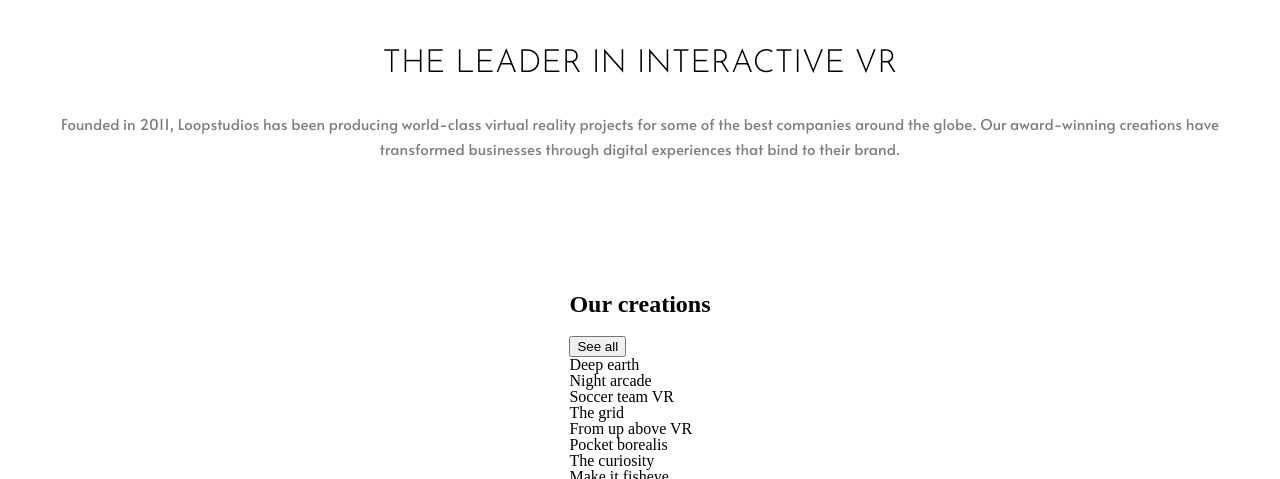
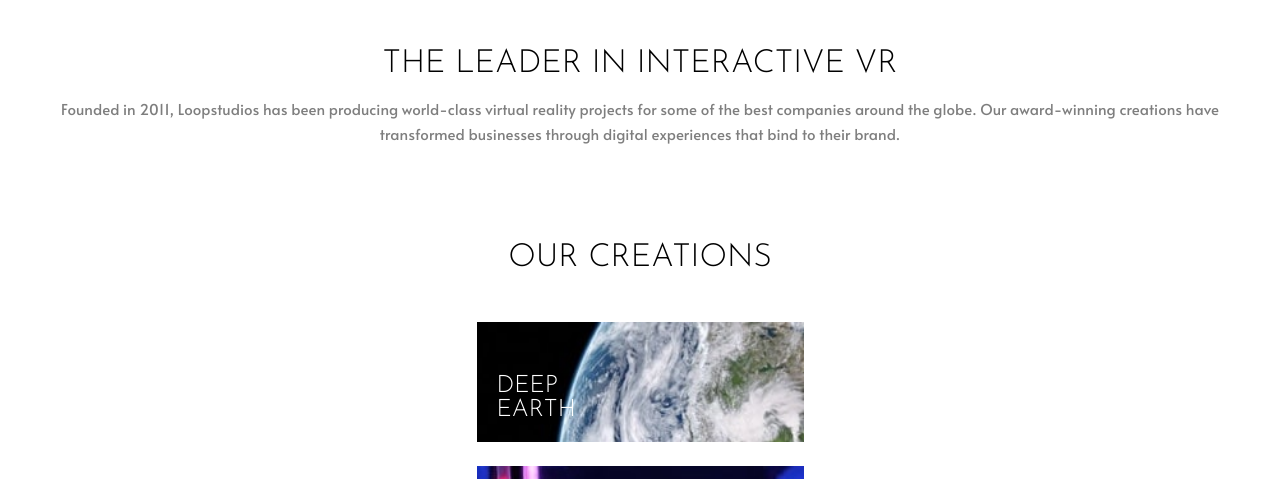
Before and after one commit to SlobodanStojkovic/landing-page-loop-studios, a website: page index.html in a window 1280 px wide. Shown: the part 973-1452 px from the top of the page. Drawn offline with Linux system fonts and the light colour scheme.

Commit message:
Add creations section mobile styles

```diff
--- a/index.html
+++ b/index.html
@@ -79,9 +79,9 @@
       </header>
 
       <section class="interactive" title="Interactive section">
-        <div class="interactive__img-div">
+        <div class="interactive__img-wrapper">
           <img
-            class="interactive__img-div__img"
+            class="interactive__img-wrapper__img"
             src="./src/img/mobile/image-interactive.jpg"
             alt="interactive game"
           />
@@ -105,13 +105,15 @@
         <div class="creations__wrapper">
           <h2 class="creations__subtitle">Our creations</h2>
 
-          <button class="creations__button" title="See all">See all</button>
+          <div class="creations__btn-wrapper">
+            <button class="creations__button" title="See all">See all</button>
+          </div>
 
           <div class="creations__gallery">
             <div class="creations__gallery__item">
               <span class="creations__gallery__title">Deep earth</span>
             </div>
-            <div class="creations__gallery-item">
+            <div class="creations__gallery__item">
               <span class="creations__gallery__title">Night arcade</span>
             </div>
             <div class="creations__gallery__item">
--- a/src/scss/index.scss
+++ b/src/scss/index.scss
@@ -129,7 +129,7 @@ $alata: "Alata";
   flex-direction: column;
   align-items: center;
 
-  &__img-div {
+  &__img-wrapper {
     padding: 96px 20px 48px;
 
     &__img {
@@ -162,6 +162,134 @@ $alata: "Alata";
       mix-blend-mode: normal;
       opacity: 0.5;
       padding: 16px 48px 96px 48px;
+      margin: 0;
+    }
+  }
+}
+
+.creations {
+  &__wrapper {
+    display: flex;
+    flex-direction: column;
+  }
+
+  &__subtitle {
+    margin: 0;
+    padding: 0px 48px 24px;
+    font-family: Josefin Sans;
+    font-style: normal;
+    font-weight: 300;
+    font-size: 32px;
+    line-height: 32px;
+    text-align: center;
+    text-transform: uppercase;
+  }
+
+  &__btn-wrapper {
+    order: 2;
+    align-self: center;
+    padding: 12px 34px 96px;
+  }
+
+  &__button {
+    padding: 13px 40px;
+    font-family: $alata;
+    font-size: 14px;
+    line-height: 14px;
+    letter-spacing: 5px;
+    text-transform: uppercase;
+    border: 1px solid $black;
+  }
+
+  &__gallery {
+    &__item {
+      width: 327px;
+      height: 120px;
+      margin: 24px;
+      background-size: cover;
+
+      &:nth-child(1) {
+        background-image: url(../img/mobile/image-deep-earth.jpg);
+
+        @media (min-width: 1024px) {
+          background-image: url(../img/desktop/image-deep-earth.jpg);
+        }
+      }
+
+      &:nth-child(2) {
+        background-image: url(../img/mobile/image-night-arcade.jpg);
+
+        @media (min-width: 1024px) {
+          background-image: url(../img/desktop/image-night-arcade.jpg);
+        }
+      }
+
+      &:nth-child(3) {
+        background-image: url(../img/mobile/image-soccer-team.jpg);
+
+        @media (min-width: 1024px) {
+          background-image: url(../img/desktop/image-soccer-team.jpg);
+        }
+      }
+
+      &:nth-child(4) {
+        background-image: url(../img/mobile/image-grid.jpg);
+
+        @media (min-width: 1024px) {
+          background-image: url(../img/desktop/image-grid.jpg);
+        }
+      }
+
+      &:nth-child(5) {
+        background-image: url(../img/mobile/image-from-above.jpg);
+
+        @media (min-width: 1024px) {
+          background-image: url(../img/desktop/image-from-above.jpg);
+        }
+      }
+
+      &:nth-child(6) {
+        background-image: url(../img/mobile/image-pocket-borealis.jpg);
+
+        @media (min-width: 1024px) {
+          background-image: url(../img/desktop/image-pocket-borealis.jpg);
+        }
+      }
+
+      &:nth-child(7) {
+        background-image: url(../img/mobile/image-curiosity.jpg);
+
+        @media (min-width: 1024px) {
+          background-image: url(../img/desktop/image-curiosity.jpg);
+        }
+      }
+
+      &:nth-child(8) {
+        background-image: url(../img/mobile/image-fisheye.jpg);
+
+        @media (min-width: 1024px) {
+          background-image: url(../img/desktop/image-fisheye.jpg);
+        }
+      }
+    }
+
+    &__title {
+      width: 51%;
+      word-wrap: break-word;
+      font-family: $josefinSans;
+      font-style: normal;
+      font-weight: 300;
+      font-size: 24px;
+      line-height: 24px;
+      text-transform: uppercase;
+      color: #ffffff;
+      display: block;
+      word-wrap: break-word;
+      padding: 52px 20px 20px;
+
+      & :nth-child(4) {
+        width: 45%;
+      }
     }
   }
 }
```
Also changed, not shown: dist/css/index.css.
